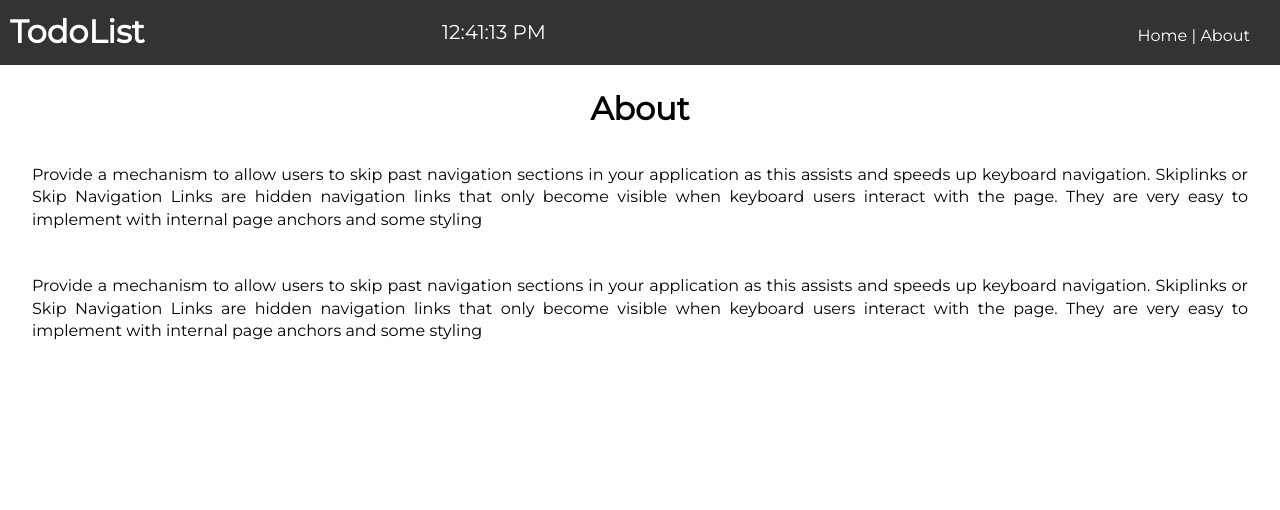
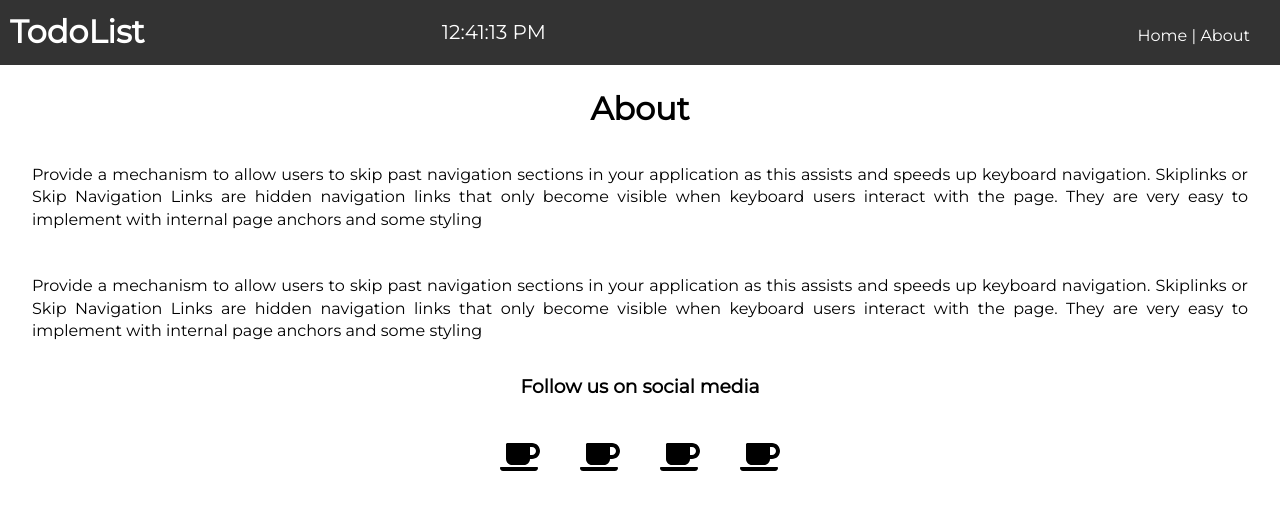
Before and after one commit to sammy-code98/react-todo, a React (Create React App) app: page /about in a window 1280 px wide. Shown: the top 510 px of the page. Built offline with nearby package versions, Linux system fonts and the light colour scheme.

Commit message:
Fix : add fontawesome icons

```diff
--- a/package.json
+++ b/package.json
@@ -3,6 +3,9 @@
   "version": "0.1.0",
   "private": true,
   "dependencies": {
+    "@fortawesome/fontawesome-svg-core": "^1.2.36",
+    "@fortawesome/free-solid-svg-icons": "^5.15.4",
+    "@fortawesome/react-fontawesome": "^0.1.16",
     "@testing-library/jest-dom": "^5.11.6",
     "@testing-library/react": "^11.2.2",
     "@testing-library/user-event": "^12.6.0",
--- a/src/pages/About.js
+++ b/src/pages/About.js
@@ -1,4 +1,7 @@
 import React from "react";
+import { FontAwesomeIcon } from "@fortawesome/react-fontawesome";
+import { faCoffee } from "@fortawesome/free-solid-svg-icons";
+
 const h1 = {
   textAlign: "center",
   fontFamily: "Montserrat",
@@ -7,6 +10,11 @@
   textAlign: "justify",
   margin: "20px",
   padding: "12px",
+};
+const icon = {
+  display: "flex",
+  margin: "20px",
+  justifyContent: "center",
 };
 function About() {
   return (
@@ -26,6 +34,15 @@
         become visible when keyboard users interact with the page. They are very
         easy to implement with internal page anchors and some styling
       </p>
+      <div>
+        <h3 style={h1}>Follow us on social media</h3>
+        <div style={icon}>
+          <FontAwesomeIcon icon={faCoffee} style={{ margin: "20px" }}  size="2x"/>
+          <FontAwesomeIcon icon={faCoffee} style={{ margin: "20px" }} size="2x" />
+          <FontAwesomeIcon icon={faCoffee} style={{ margin: "20px" }} size="2x"/>
+          <FontAwesomeIcon icon={faCoffee} style={{ margin: "20px" }} size="2x" />
+        </div>
+      </div>
     </React.Fragment>
   );
 }
```
Also changed, not shown: 2 other files (tests, documents, lock files or other folders).
